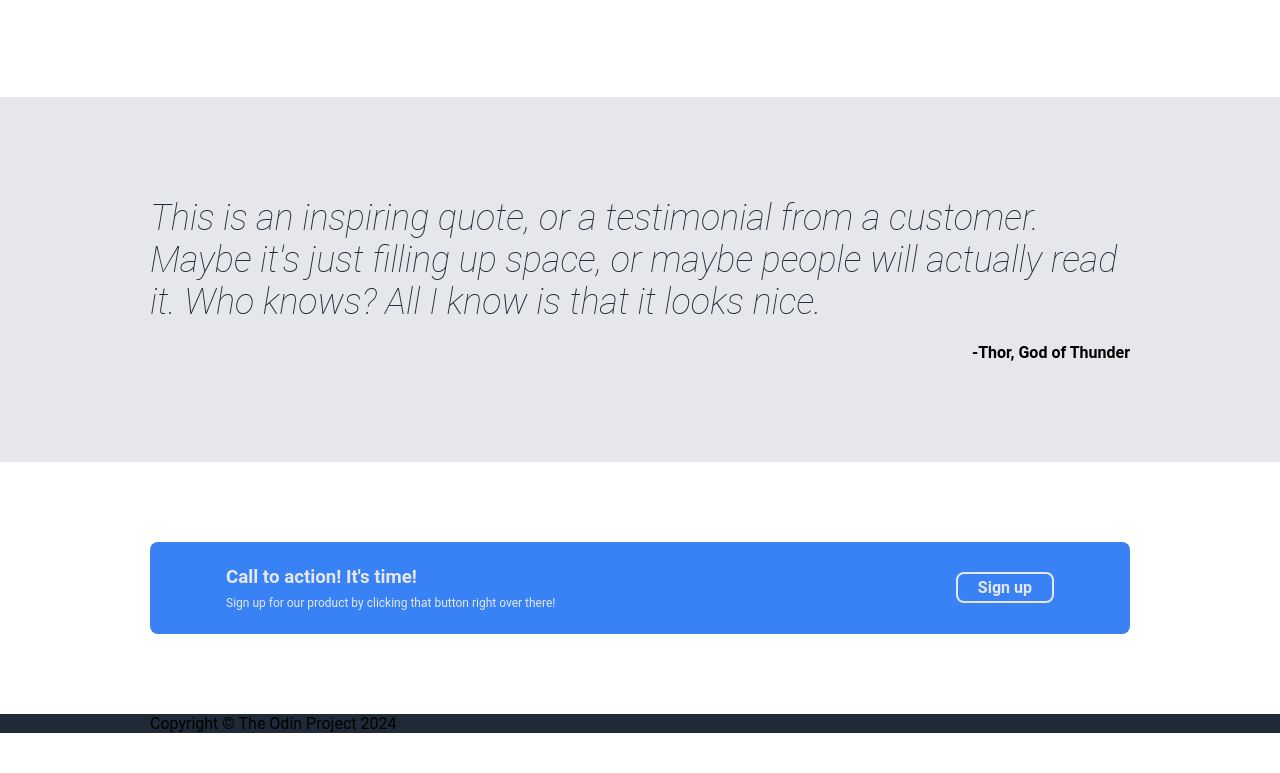
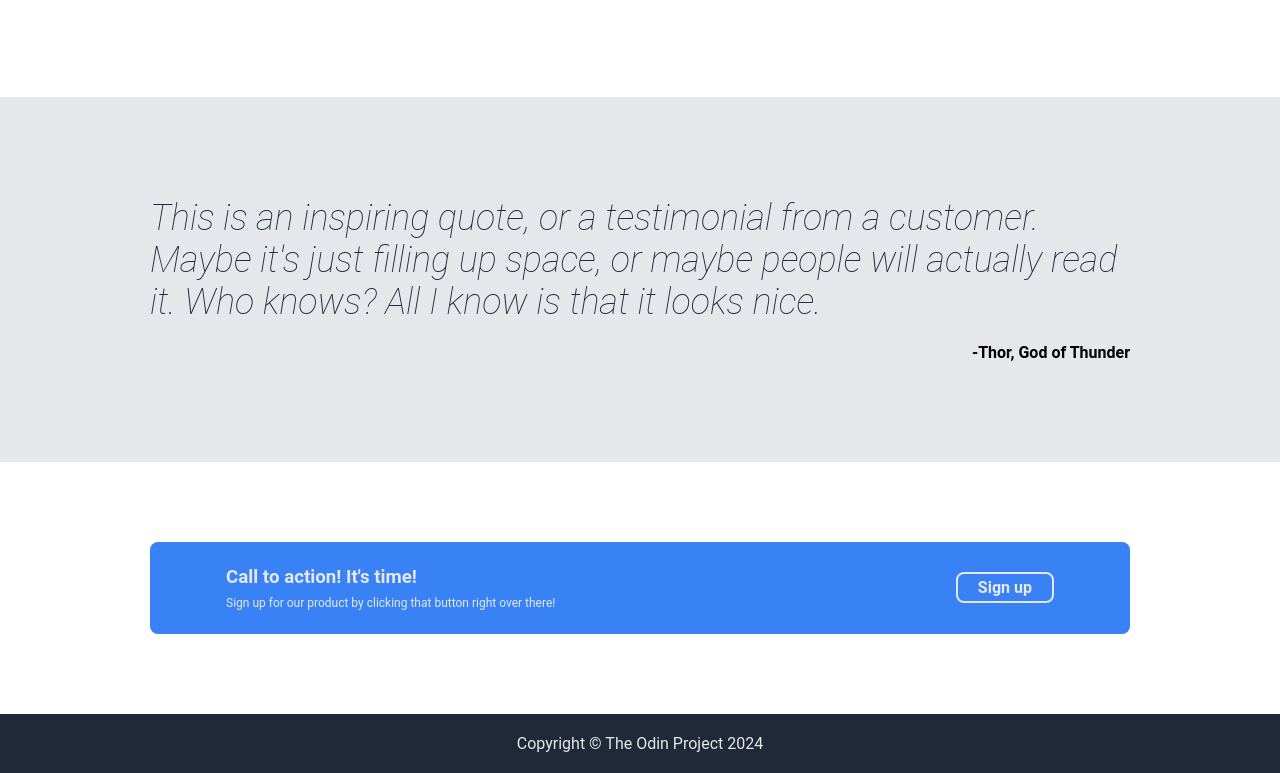
Before and after one commit to ajiteshgogoi/first-landing-page, a plain HTML site: page index.html in a window 1280 px wide. Shown: the part 825-1598 px from the top of the page. Before the commit the page ends 1558 px from the top, so only its background shows below. Drawn offline with Linux system fonts and the light colour scheme.

Commit message:
Style footer plus minor changes

```diff
--- a/style.css
+++ b/style.css
@@ -93,6 +93,11 @@ ul {
     font-size: 20px;
     color: #f9faf8;
     border: none;
+}
+
+#hero-button:hover {
+    background-color: #f9faf8;
+    color: #3882f6;
 }
 
 h2 {
@@ -213,3 +218,13 @@ h3 {
     background-color: #e5e7eb;
     color: #3882f6;
 }
+
+.footer {
+    font-size: 16px;
+    color:#e5e7eb;
+    padding-top: 20px;
+    padding-bottom: 20px;
+    display: flex;
+    justify-content: center;
+    align-items: center;
+}
```
